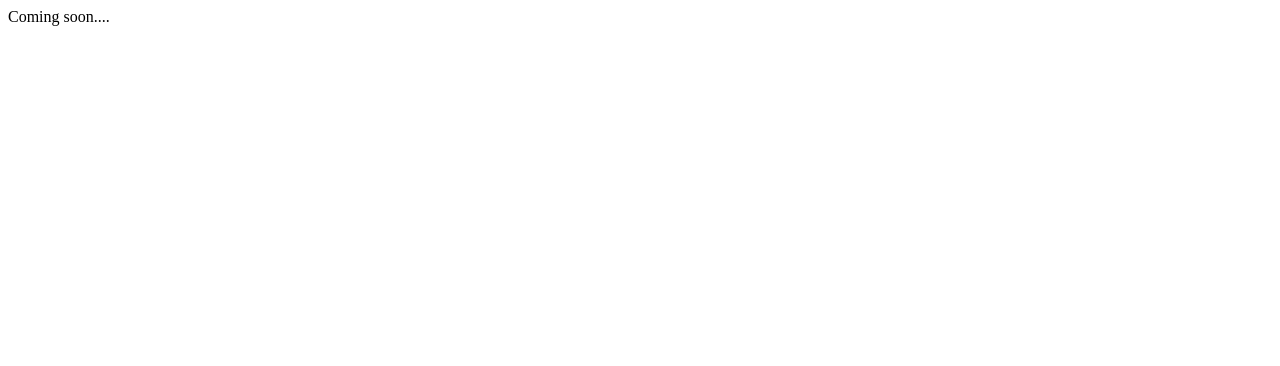
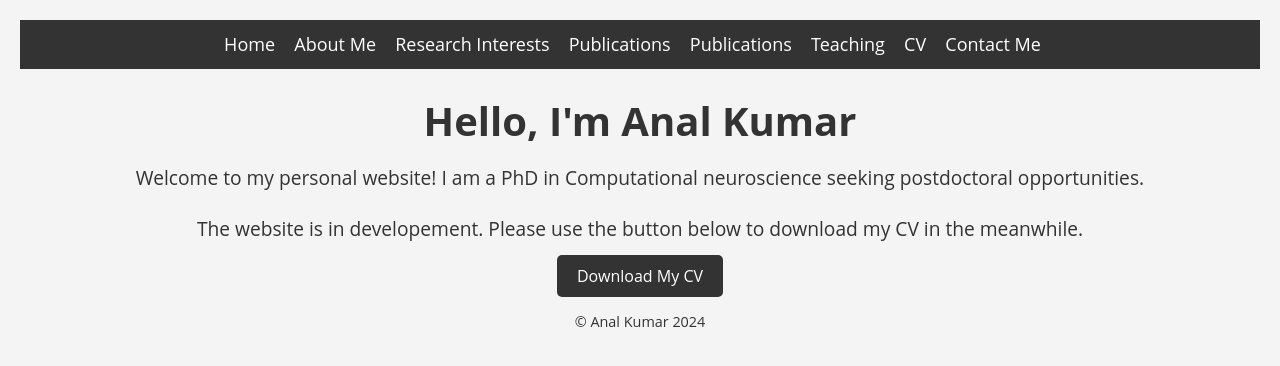
Before and after one commit to analkumar2/analkumar2.github.io, a plain HTML site: page index.html in a window 1280 px wide. Drawn offline with Linux system fonts and the light colour scheme.

Commit message:
Added CV

```diff
--- /dev/null
+++ b/assets/css/style.css
@@ -0,0 +1,78 @@
+/* General Reset */
+* {
+  margin: 0;
+  padding: 0;
+  box-sizing: border-box;
+}
+
+/* Body Style */
+body {
+  font-family: 'Open Sans', sans-serif;
+  line-height: 1.6;
+  color: #333;
+  background-color: #f4f4f4;
+  padding: 20px;
+}
+
+/* Header */
+header {
+  background: #333;
+  color: #fff;
+  padding: 10px 0;
+}
+
+header nav ul {
+  list-style: none;
+  text-align: center;
+}
+
+header nav ul li {
+  display: inline;
+  margin-right: 15px;
+}
+
+header nav ul li a {
+  color: white;
+  text-decoration: none;
+  font-size: 18px;
+}
+
+header nav ul li a:hover {
+  text-decoration: underline;
+}
+
+/* Section */
+section {
+  margin: 20px auto;
+  text-align: center;
+}
+
+section h1 {
+  font-size: 2.5rem;
+  margin-bottom: 10px;
+}
+
+section p {
+  font-size: 1.2rem;
+  margin-bottom: 20px;
+}
+
+/* Button */
+.btn {
+  background-color: #333;
+  color: #fff;
+  padding: 10px 20px;
+  text-decoration: none;
+  border-radius: 5px;
+}
+
+.btn:hover {
+  background-color: #555;
+}
+
+/* Footer */
+footer {
+  text-align: center;
+  margin-top: 20px;
+  font-size: 0.9rem;
+}
--- a/index.html
+++ b/index.html
@@ -1 +1,36 @@
-Coming soon....
+<!DOCTYPE html>
+<html lang="en">
+<head>
+  <meta charset="UTF-8">
+  <meta name="viewport" content="width=device-width, initial-scale=1.0">
+  <title>Home | Anal Kumar</title>
+  <link rel="stylesheet" href="assets/css/style.css">
+</head>
+<body>
+  <header>
+    <nav>
+      <ul>
+        <li><a href="index.html">Home</a></li>
+        <li><a href="about.html">About Me</a></li>
+        <li><a href="research.html">Research Interests</a></li>
+        <li><a href="publications.html">Publications</a></li>
+	<li><a href="awards&honors.html">Publications</a></li>
+        <li><a href="teaching.html">Teaching</a></li>
+        <li><a href="cv.html">CV</a></li>
+        <li><a href="contact.html">Contact Me</a></li>
+      </ul>
+    </nav>
+  </header>
+
+  <section>
+    <h1>Hello, I'm Anal Kumar</h1>
+    <p>Welcome to my personal website! I am a PhD in Computational neuroscience seeking postdoctoral opportunities.</p>
+    <p>The website is in developement. Please use the button below to download my CV in the meanwhile.</p>
+    <a href="assets/CV.pdf" class="btn" target="_blank">Download My CV</a>
+  </section>
+
+  <footer>
+    <p>&copy; Anal Kumar 2024</p>
+  </footer>
+</body>
+</html>
```
Also changed, not shown: research.html (added, +8 -0 lines), about.html (added), awards&honors.html (added), blog.html (added), contact.html (added), cv.html (added), publications.html (added), teaching.html (added), 1 other file.
